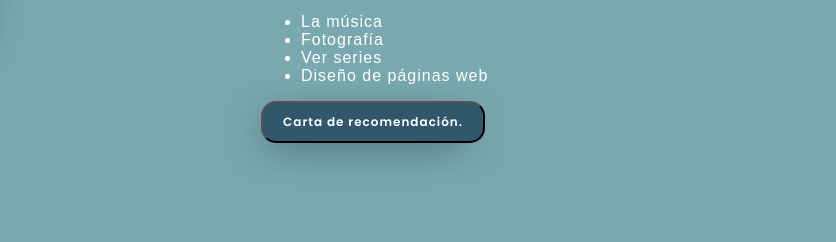
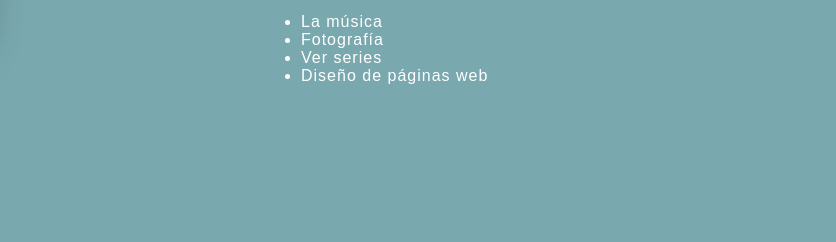
Before and after one commit to majo-navgo/portafolio-majonavgo-github.io, a plain HTML site: page index.html in a window 1280 px wide. Shown: the part 2870-3112 px from the top of the page, 444-1280 px from the left. Drawn offline with Linux system fonts and the light colour scheme; a script that the page names is missing; a web font is replaced by a local one.

Commit message:
index.html

```diff
--- a/index.html
+++ b/index.html
@@ -209,11 +209,6 @@
                     <li>Diseño de páginas web</li>
                 </ul>
             </div>
-
-            <div class="buttons">
-                <button class="button-one"><a href="CARTA-DE-RECOMENDACIÓN-signed.pdf.pdf">Carta de recomendación.</a></button>
-            </div>
-
         </div>
 
     </section>
```
